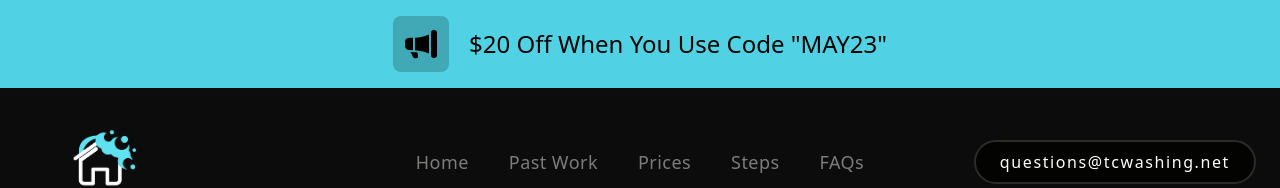
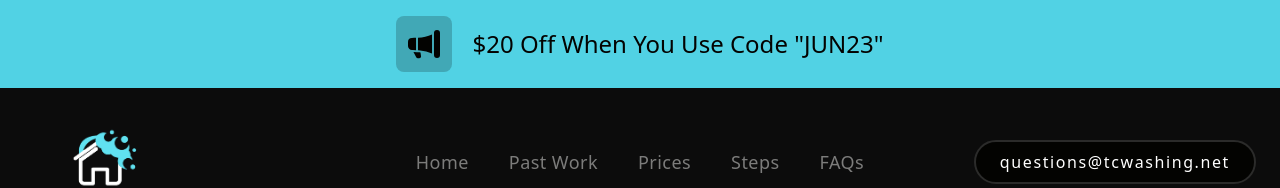
Before and after one commit to TCWashing/tcpowerwashing, a Next.js app: page / in a window 1280 px wide. Shown: the top 188 px of the page. Built offline with nearby package versions, Linux system fonts and the light colour scheme; a web font is replaced by a local one.

Commit message:
changed deal from MAY23 to JUN23 removed lack of picture text from windows addon

```diff
--- a/components/DealBanner.jsx
+++ b/components/DealBanner.jsx
@@ -14,11 +14,11 @@ const DealBanner = () => {
             </span>
             <p className="truncate text-2xl font-metMedi text-background md:ml-5">
               <span className="md:hidden">
-                <span className="font-metBold">"MAY23"</span> For $20 Off
+                <span className="font-metBold">"JUN23"</span> For $20 Off
               </span>
               <span className="hidden md:inline">
                 <span className="font-metBold">$20</span> Off When
-                You Use Code <span className="font-metBold">"MAY23"</span>
+                You Use Code <span className="font-metBold">"JUN23"</span>
               </span>
             </p>
           </div>
--- a/components/Pricing.jsx
+++ b/components/Pricing.jsx
@@ -333,7 +333,7 @@ const Pricing = () => {
                   <span className="inline font-metMedi">
                     <span className="font-metBold">$20</span> Off Your Washing
                     When You Use Code{" "}
-                    <span className="font-metBold">"MAY23"</span>
+                    <span className="font-metBold">"JUN23"</span>
                   </span>
                 </p>
               </div>
--- a/components/offerings/Windows.jsx
+++ b/components/offerings/Windows.jsx
@@ -63,11 +63,11 @@ export default function Windows() {
                     <p className="text-base text-gray-500">
                       Includes window cleaning for all windows
                     </p>
-                    <img
+                    {/* <img
                       className="mt-4 w-full rounded-xl"
                       src="/img/foamWash.png"
                       alt="Before and after photo or a photo of us performing said task"
-                    />
+                    /> */}
                   </div>
 
                   <div className="mt-4">
```
